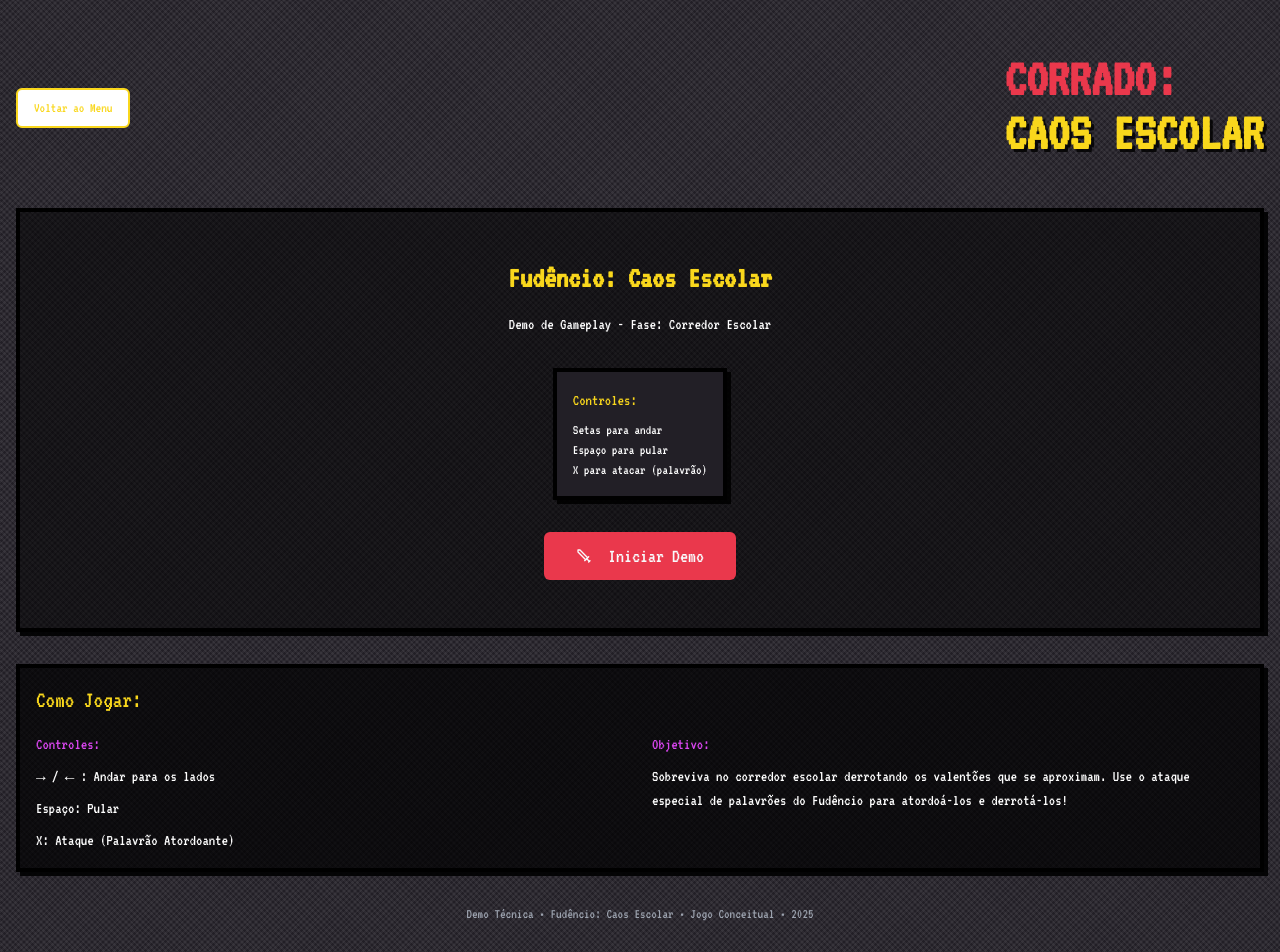
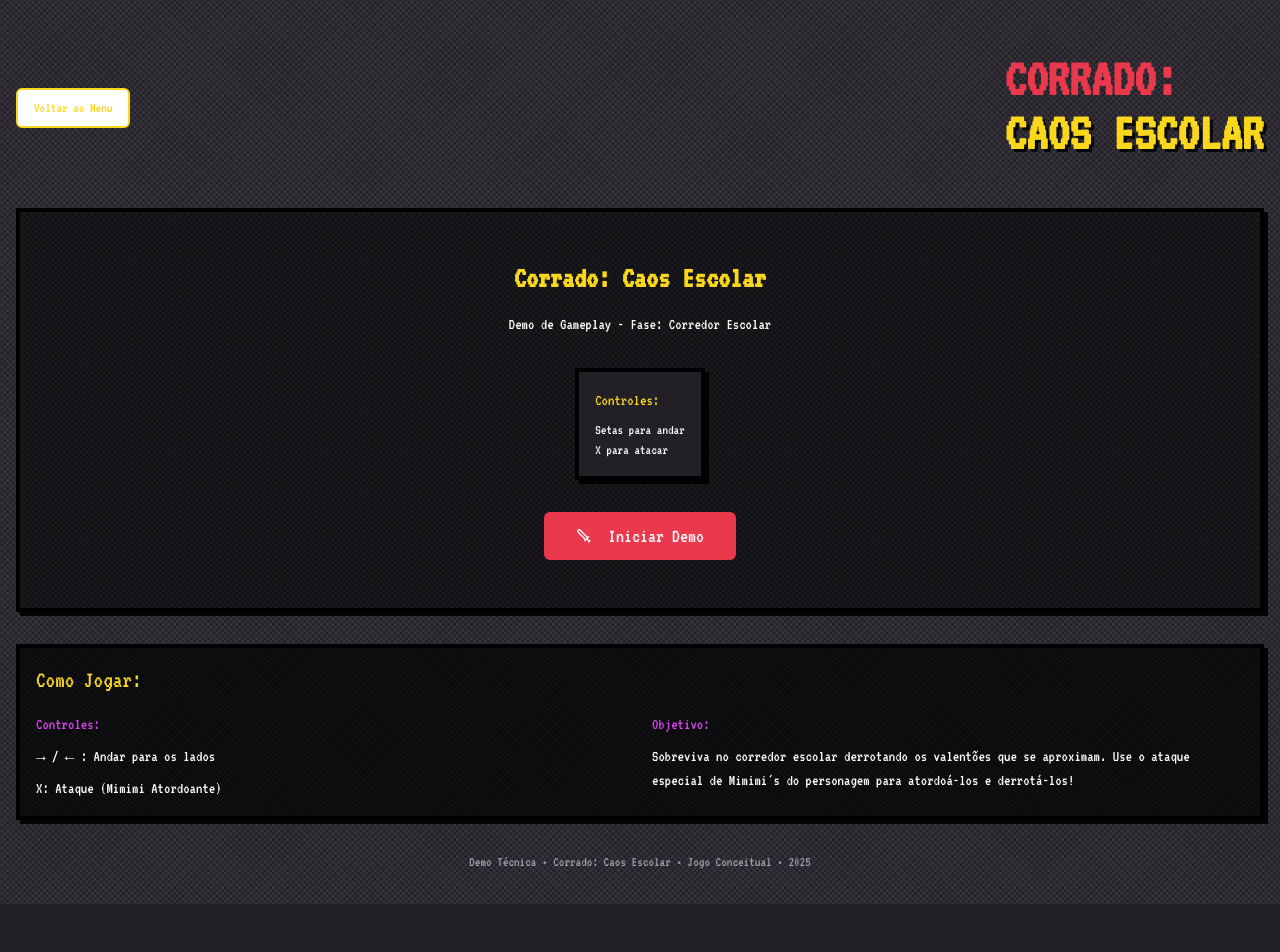
Before and after one commit to The0ssi/fudencio-school-scrum, a React (Vite) app: page /game in a window 1280 px wide. Shown: the top 952 px of the page. After the commit the page ends 904 px from the top, so only its background shows below. Built offline with nearby package versions, Linux system fonts and the light colour scheme.

Commit message:
page game censura

```diff
--- a/src/components/GameplayDemo.tsx
+++ b/src/components/GameplayDemo.tsx
@@ -151,14 +151,13 @@ const GameplayDemo = () => {
     <div className="w-full">
       {!gameStarted ? (
         <div className="flex flex-col gap-4 items-center justify-center p-8">
-          <h2 className="text-3xl font-bold text-fudencio-yellow">Fudêncio: Caos Escolar</h2>
+          <h2 className="text-3xl font-bold text-fudencio-yellow">Corrado: Caos Escolar</h2>
           <p className="text-white">Demo de Gameplay - Fase: Corredor Escolar</p>
 
           <div className="my-4 pixel-borders p-4 bg-fudencio-dark">
             <h3 className="text-fudencio-yellow mb-2">Controles:</h3>
             <p className="text-white text-sm">Setas para andar</p>
-            <p className="text-white text-sm">Espaço para pular</p>
-            <p className="text-white text-sm">X para atacar (palavrão)</p>
+            <p className="text-white text-sm">X para atacar</p>
           </div>
 
           <Button
@@ -241,10 +240,7 @@ const GameplayDemo = () => {
 
           {/* Game instructions */}
           <div className="mt-4 text-sm text-white">
-            <p>Teclas: Setas para andar | Espaço para pular | X para atacar</p>
-            {difficultyLevel >= 2 && (
-              <p className="text-red-400 animate-pulse">⚠️ MÚLTIPLOS VALENTÕES DETECTADOS! A briga está saindo do controle!</p>
-            )}
+            <p>Teclas: Setas para andar | X para atacar</p>
           </div>
         </div>
       )}
--- a/src/pages/GamePage.tsx
+++ b/src/pages/GamePage.tsx
@@ -40,8 +40,7 @@ const GamePage = () => {
               <h4 className="text-fudencio-pink mb-2">Controles:</h4>
               <ul className="text-white space-y-2">
                 <li>→ / ← : Andar para os lados</li>
-                <li>Espaço: Pular</li>
-                <li>X: Ataque (Palavrão Atordoante)</li>
+                <li>X: Ataque (Mimimi Atordoante)</li>
               </ul>
             </div>
 
@@ -49,7 +48,7 @@ const GamePage = () => {
               <h4 className="text-fudencio-pink mb-2">Objetivo:</h4>
               <p className="text-white">
                 Sobreviva no corredor escolar derrotando os valentões que se aproximam.
-                Use o ataque especial de palavrões do Fudêncio para atordoá-los e derrotá-los!
+                Use o ataque especial de Mimimi´s do personagem para atordoá-los e derrotá-los!
               </p>
             </div>
           </div>
@@ -57,7 +56,7 @@ const GamePage = () => {
 
         <div className="mt-8 text-center">
           <p className="text-sm text-gray-400">
-            Demo Técnica • Fudêncio: Caos Escolar • Jogo Conceitual • 2025
+            Demo Técnica • Corrado: Caos Escolar • Jogo Conceitual • 2025
           </p>
         </div>
       </div>
```
